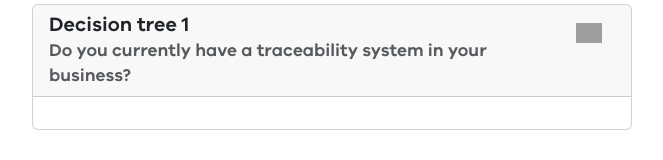
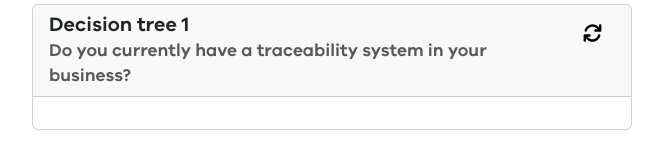
Before and after one commit to djsir-data/traceabilitytrees, a SvelteKit app: page /planning in a window 1280 px wide. Shown: the top 160 px of the page, without its empty margins (308-971 px from the left). Built offline with nearby package versions, Linux system fonts and the light colour scheme; grey boxes are pictures that could not be loaded.

Commit message:
icon path fix

```diff
--- a/src/routes/planning/+page.svelte
+++ b/src/routes/planning/+page.svelte
@@ -1,3 +1,7 @@
+<script>
+  import refreshPic from "$lib/images/arrows-rotate-solid.svg";
+</script>
+
 <svelte:head>
   <title>Traceability Planning Tool</title>
   <meta name="planning" content="Traceability Planning Tool" />
@@ -24,11 +28,7 @@
                 type="button"
                 aria-label="refresh"
               >
-                <img
-                  src="../src/images/arrows-rotate-solid.svg"
-                  alt="refresh"
-                  style="height: 1.2rem"
-                />
+                <img src={refreshPic} alt="refresh" style="height: 1.2rem" />
               </button>
             </div>
           </div>
```
